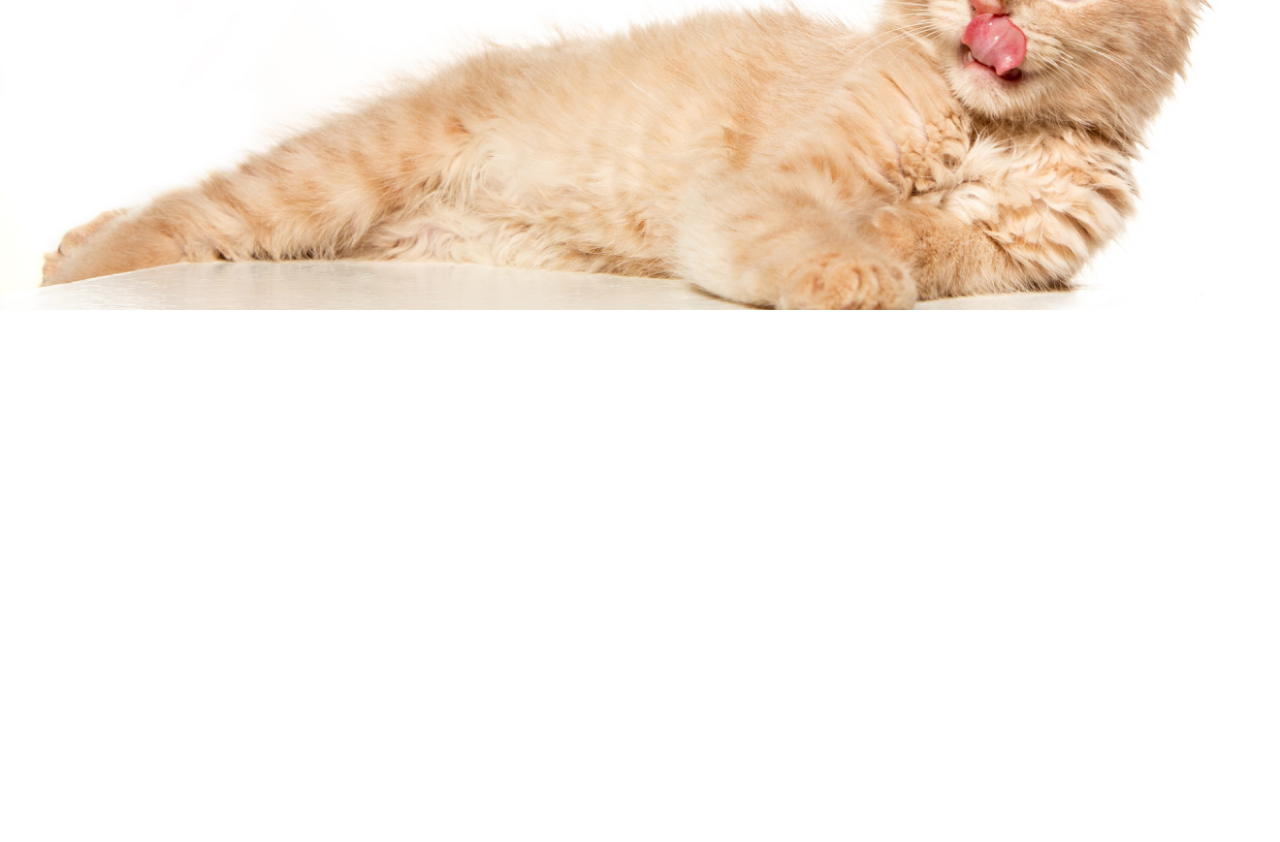
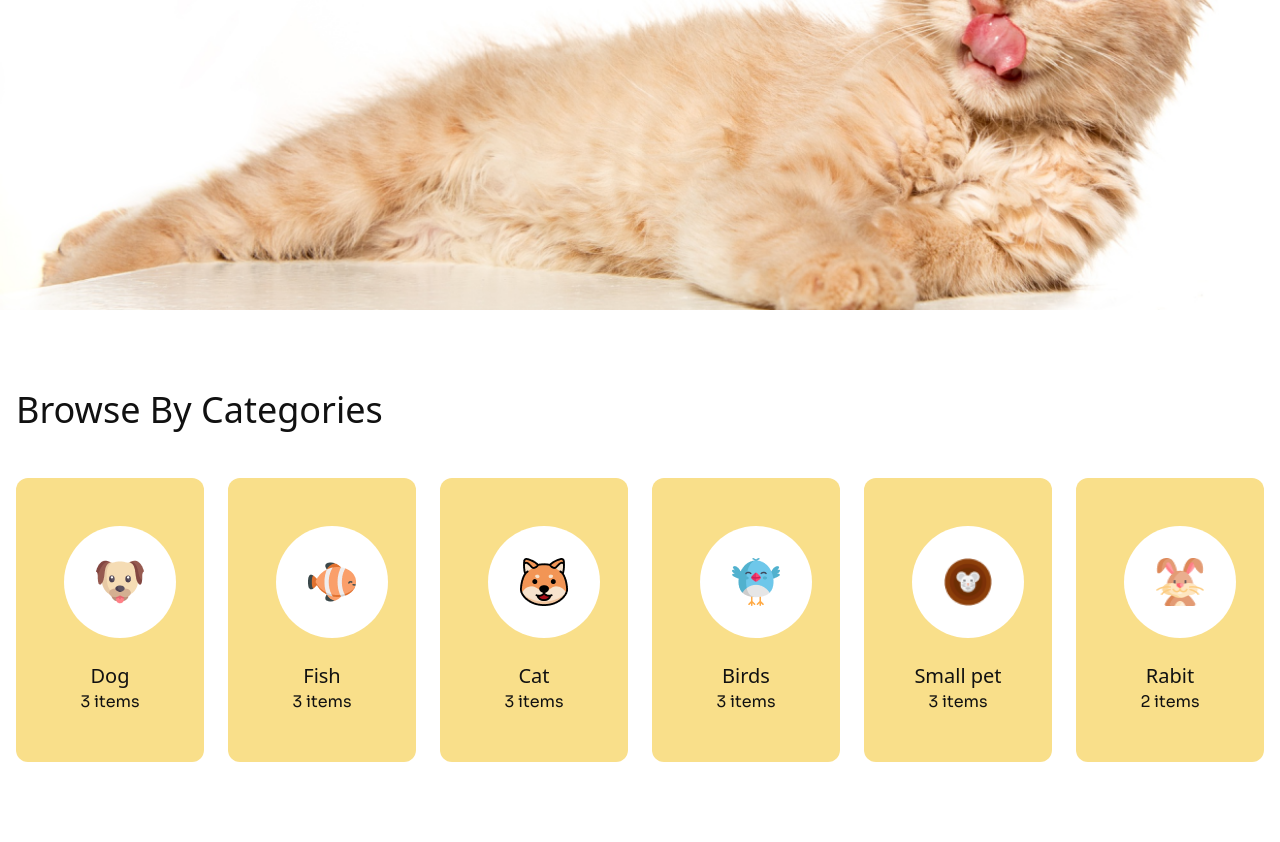
Before and after one commit to dev-rktanvir/pet-shop, a website built with Vite: page index.html in a window 1280 px wide. Shown: the part 578-1420 px from the top of the page. Before the commit the page ends 888 px from the top, so only its background shows below. Built offline with nearby package versions, Linux system fonts and the light colour scheme; a web font is replaced by a local one.

Commit message:
complete category section

```diff
--- a/index.html
+++ b/index.html
@@ -15,7 +15,7 @@
     <!-- Navbar -->
     <nav class="py-5 bg-base-200">
       <!-- Nav desktop -->
-      <div class="hidden container mx-auto px-4 lg:flex items-center justify-between">
+      <div class="hidden container mx-auto px-4 xl:flex items-center justify-between">
         <!-- Left -->
         <div class="flex gap-3 items-center">
           <img src="images/logo-header.png" alt="">
@@ -42,7 +42,7 @@
         </div>
       </div>
       <!-- Nav mobile -->
-      <div class="lg:hidden flex items-center justify-between px-3">
+      <div class="xl:hidden flex items-center justify-between px-3">
         <!-- logo -->
         <div>
           <img src="images/logo-header.png" alt="">
@@ -81,8 +81,86 @@
   </header>
 
   <!-- main section -->
-  <main>
-
+  <main class="container mx-auto px-4">
+    <!-- Category section start -->
+    <section class="py-10 lg:py-20">
+      <h3 class="text-2xl lg:text-4xl text-secondary">Browse By Categories</h3>
+      <!-- cards -->
+      <div class="grid grid-cols-2 lg:grid-cols-3 xl:grid-cols-6 gap-6 pt-12">
+        <!-- card 1 -->
+        <div class="bg-primary rounded-xl text-center p-6 lg:p-12 cursor-pointer">
+          <!-- image -->
+          <div class="w-28 h-28 rounded-full bg-white flex justify-center items-center mx-auto mb-6">
+            <img class="w-12 h-12" src="images/dog-cartoon.png" alt="">
+          </div>
+          <!-- content -->
+          <div>
+            <h5 class="text-xl text-secondary">Dog</h5>
+            <p class="text-base text-secondary">3 items</p>
+          </div>
+        </div>
+        <!-- card 2 -->
+        <div class="bg-primary rounded-xl text-center p-6 lg:p-12 cursor-pointer">
+          <!-- image -->
+          <div class="w-28 h-28 rounded-full bg-white flex justify-center items-center mx-auto mb-6">
+            <img class="w-12 h-12" src="images/fish-cartoon.png" alt="">
+          </div>
+          <!-- content -->
+          <div>
+            <h5 class="text-xl text-secondary">Fish</h5>
+            <p class="text-base text-secondary">3 items</p>
+          </div>
+        </div>
+        <!-- card 3 -->
+        <div class="bg-primary rounded-xl text-center p-6 lg:p-12 cursor-pointer">
+          <!-- image -->
+          <div class="w-28 h-28 rounded-full bg-white flex justify-center items-center mx-auto mb-6">
+            <img class="w-12 h-12" src="images/cat-cartoon.png" alt="">
+          </div>
+          <!-- content -->
+          <div>
+            <h5 class="text-xl text-secondary">Cat</h5>
+            <p class="text-base text-secondary">3 items</p>
+          </div>
+        </div>
+        <!-- card 4 -->
+        <div class="bg-primary rounded-xl text-center p-6 lg:p-12 cursor-pointer">
+          <!-- image -->
+          <div class="w-28 h-28 rounded-full bg-white flex justify-center items-center mx-auto mb-6">
+            <img class="w-12 h-12" src="images/bird-cartoon.png" alt="">
+          </div>
+          <!-- content -->
+          <div>
+            <h5 class="text-xl text-secondary">Birds</h5>
+            <p class="text-base text-secondary">3 items</p>
+          </div>
+        </div>
+        <!-- card 5 -->
+        <div class="bg-primary rounded-xl text-center p-6 lg:p-12 cursor-pointer">
+          <!-- image -->
+          <div class="w-28 h-28 rounded-full bg-white flex justify-center items-center mx-auto mb-6">
+            <img class="w-12 h-12" src="images/mouse-cartoon.png" alt="">
+          </div>
+          <!-- content -->
+          <div>
+            <h5 class="text-xl text-secondary">Small pet</h5>
+            <p class="text-base text-secondary">3 items</p>
+          </div>
+        </div>
+        <!-- card 6 -->
+        <div class="bg-primary rounded-xl text-center p-6 lg:p-12 cursor-pointer">
+          <!-- image -->
+          <div class="w-28 h-28 rounded-full bg-white flex justify-center items-center mx-auto mb-6">
+            <img class="w-12 h-12" src="images/rabbit-cartoon.png" alt="">
+          </div>
+          <!-- content -->
+          <div>
+            <h5 class="text-xl text-secondary">Rabit</h5>
+            <p class="text-base text-secondary">2 items</p>
+          </div>
+        </div>
+      </div>
+    </section>
   </main>
 
   <!-- Footer section -->
```
